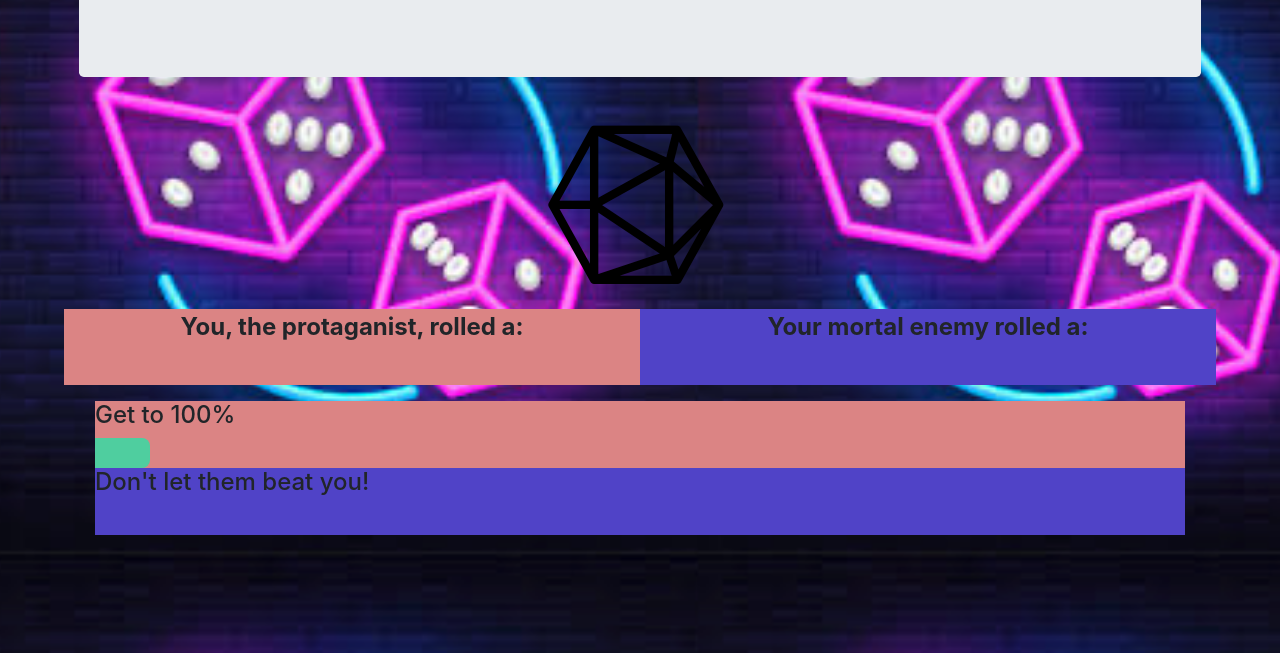
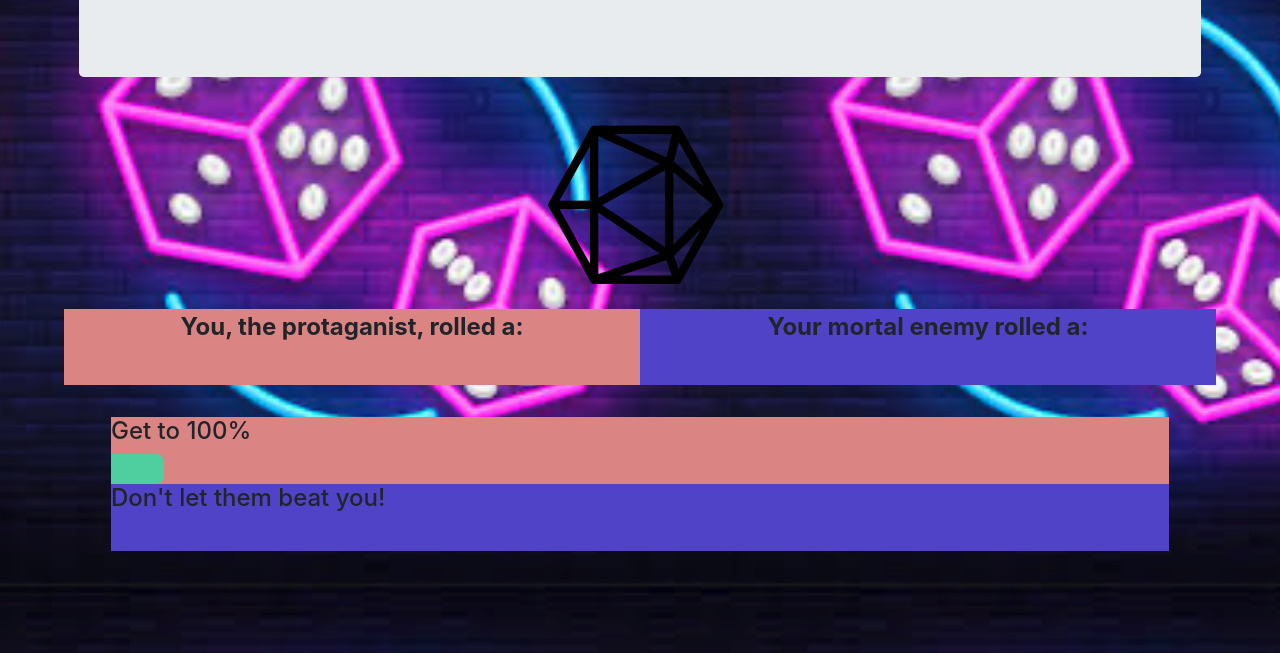
Before and after one commit to mireie/js-game, a plain HTML site: page index.html in a window 1280 px wide. Shown: the part 147-800 px from the top of the page. Drawn offline with Linux system fonts and the light colour scheme; files whose address does not match are found by name.

Commit message:
css error

```diff
--- a/css/styles.css
+++ b/css/styles.css
@@ -57,7 +57,7 @@ body {
   background-color:rgb(80, 67, 199);
 }
 #progress {
-  padding 1em;
+  padding: 1em;
   margin:1em;
 }
 #coolplayer, #enemyplayer {
```
